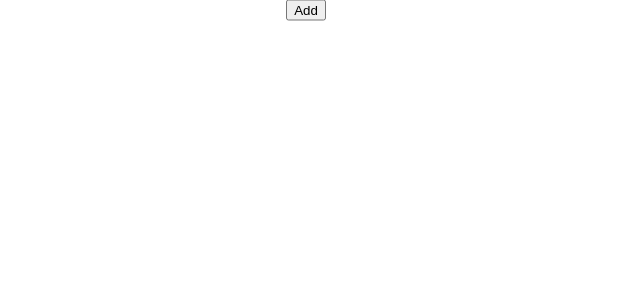
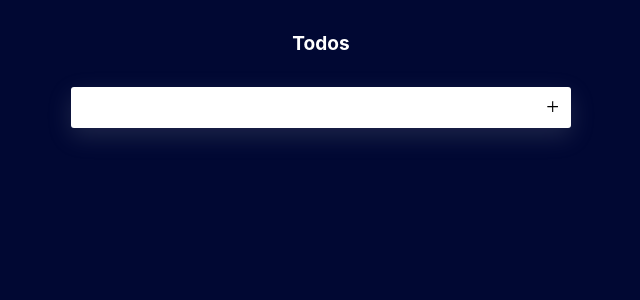
Before and after one commit to nguyenhieunghia2001/todos_Redux, a React (Create React App) app: page / in a window 1280 px wide. Shown: the top 300 px of the page, without its empty margins (319-959 px from the left). Built offline with nearby package versions, Linux system fonts and the light colour scheme.

Commit message:
complete Todo app

```diff
--- a/package.json
+++ b/package.json
@@ -3,6 +3,7 @@
   "version": "0.1.0",
   "private": true,
   "dependencies": {
+    "@ant-design/icons": "^4.6.4",
     "@reduxjs/toolkit": "^1.6.1",
     "@testing-library/jest-dom": "^5.14.1",
     "@testing-library/react": "^11.2.7",
@@ -12,6 +13,7 @@
     "node-sass": "^6.0.1",
     "react": "^17.0.2",
     "react-dom": "^17.0.2",
+    "react-icons": "^4.2.0",
     "react-redux": "^7.2.4",
     "react-scripts": "4.0.3",
     "reactstrap": "^8.9.0",
--- a/src/App.css
+++ b/src/App.css
@@ -39,4 +39,5 @@
 
 body{
   position: relative;
+  background-color: #010833;
 }
--- a/src/components/Todo/TodoApp.js
+++ b/src/components/Todo/TodoApp.js
@@ -1,6 +1,9 @@
-import React, { useState } from "react";
+import React, { useEffect, useState } from "react";
 import { useDispatch, useSelector } from "react-redux";
-import { addTodo } from "../../features/todoSlice";
+import { addTodo, active, remove } from "../../features/todoSlice";
+import { PlusOutlined } from "@ant-design/icons";
+import { FaRegDotCircle, FaDotCircle } from "react-icons/fa";
+import { GrFormClose } from "react-icons/gr";
 import "./style.scss";
 
 // {todos, addTodo, fetchTodo}
@@ -9,30 +12,56 @@ const TodoApp = () => {
   const dispatch = useDispatch();
   const todos = useSelector((state) => state.todos.items);
 
+  const hanleOnKeyPress = (e) => {
+    if (e.key === "Enter") handleAdd();
+  };
+
   const handleAdd = () => {
     if (!text) return;
     const todo = {
       id: 1000 + Math.trunc(Math.random() * 9000),
       title: text,
+      isCompleted: false,
     };
     dispatch(addTodo(todo));
     setText("");
+  };
+  const handleActive = (id) => {
+    dispatch(active(id));
+  };
+  const handleRemove = (id) => {
+    dispatch(remove(id));
   };
   const todoSelected = (text) => {
     setText(text);
   };
   return (
     <div className="todo">
-      <input
-        type="text"
-        value={text}
-        onChange={(e) => setText(e.target.value)}
-      />
-      <button onClick={handleAdd}>Add</button>
+      <div className="header">
+        <div className="icon"></div>
+        <h5>Todos</h5>
+      </div>
+      <div className="input-group">
+        <input
+          type="text"
+          value={text}
+          onChange={(e) => setText(e.target.value)}
+          onKeyPress={hanleOnKeyPress}
+        />
+        <button className="btn" onClick={handleAdd}>
+          <PlusOutlined />
+        </button>
+      </div>
       <ul>
         {todos.map((todo) => (
-          <li key={todo.id} onClick={() => todoSelected(todo.title)}>
-            {todo.title}
+          <li className={todo.isCompleted ? "active" : ""} key={todo.id}>
+            <div className="check" onClick={() => handleActive(todo.id)}>
+              {todo.isCompleted ? <FaDotCircle /> : <FaRegDotCircle />}
+            </div>
+            <span onClick={() => todoSelected(todo.title)}>{todo.title}</span>
+            <div className="remove" onClick={() => handleRemove(todo.id)}>
+              <GrFormClose />
+            </div>
           </li>
         ))}
       </ul>
--- a/src/components/Todo/style.scss
+++ b/src/components/Todo/style.scss
@@ -1,13 +1,81 @@
 .todo {
   position: absolute;
   width: 500px;
-  height: auto;
-  top: 0;
+  // height: 300px;
+  top: 50%;
   left: 50%;
-  transform: translate(-53%, -50%);
-  input {
-    width: 100%;
-    padding: 5px 0;
-    font-size: 18px;
+  transform: translate(-50%, 0);
+
+  .input-group {
+    display: flex;
+    background-color: #fff;
+    box-shadow: rgba(149, 157, 165, 0.2) 0px 8px 24px;
+    border-radius: 3px;
+    input {
+      width: 100%;
+      padding: 10px 15px;
+      font-size: 18px;
+      border: none;
+      background-color: transparent;
+      &:focus {
+        outline: none;
+      }
+    }
+    .btn {
+      background-color: transparent;
+      border: none;
+      width: 40px;
+      cursor: pointer;
+    }
+  }
+  .header {
+    font-size: 23px;
+    color: #fff;
+  }
+  ul {
+    list-style-type: none;
+    padding: 0;
+    margin: 0;
+    li {
+      display: flex;
+      align-items: center;
+      background-color: #fff;
+      padding: 10px;
+      margin: 10px 0;
+      box-shadow: rgba(149, 157, 165, 0.2) 0px 8px 24px;
+      border-radius: 3px;
+      &:hover {
+        .remove {
+          display: block !important;
+        }
+      }
+      .check {
+        cursor: pointer;
+        margin-right: 10px;
+        line-height: 16px;
+        font-size: 20px;
+        svg {
+          color: #614095;
+        }
+      }
+      .remove {
+        cursor: pointer;
+        display: none;
+        margin-left: auto;
+        line-height: 16px;
+        font-size: 20px;
+        transition: all 1s ease-out;
+      }
+      span {
+        font-size: 16px;
+        line-height: 16px;
+      }
+    }
+    .active {
+      background-color: #6961dd;
+      span {
+        text-decoration: line-through;
+      }
+    }
   }
 }
--- a/src/features/todoSlice.js
+++ b/src/features/todoSlice.js
@@ -15,8 +15,26 @@ const todo = createSlice({
     addTodo: (state, action) => {
       state.items.push(action.payload);
     },
+    active: (state, action) => {
+      const index = state.items.findIndex((item) => item.id === action.payload);
+      state.items = [
+        ...state.items.slice(0, index),
+        {
+          ...state.items[index],
+          isCompleted: !state.items[index].isCompleted,
+        },
+        ...state.items.slice(index + 1, state.items.length),
+      ];
+    },
+    remove: (state, action) => {
+      const index = state.items.findIndex((item) => item.id === action.payload);
+      state.items = [
+        ...state.items.slice(0, index),
+        ...state.items.slice(index + 1, state.items.length),
+      ];
+    },
   },
 });
 const { reducer, actions } = todo;
-export const { addTodo } = actions;
+export const { addTodo, active, remove } = actions;
 export default reducer;
```
Also changed, not shown: 1 other file (tests, documents, lock files or other folders).
